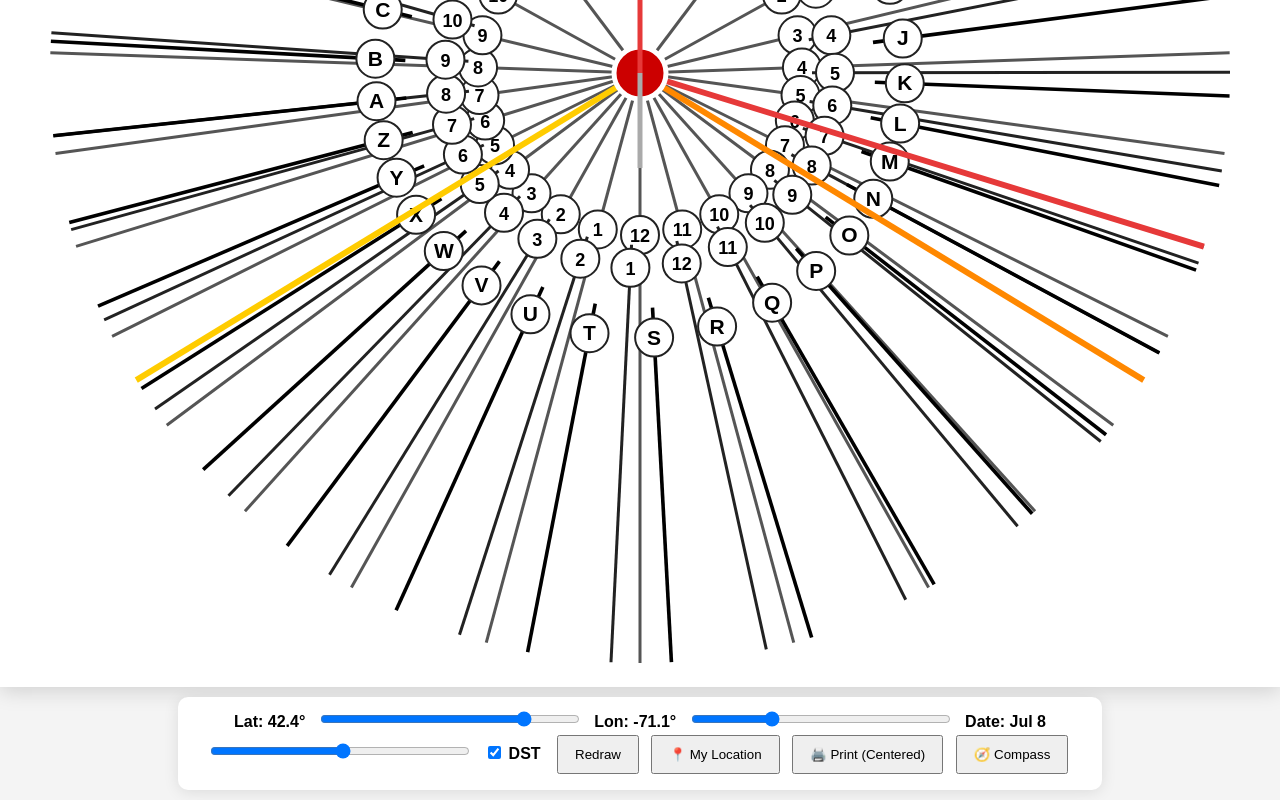
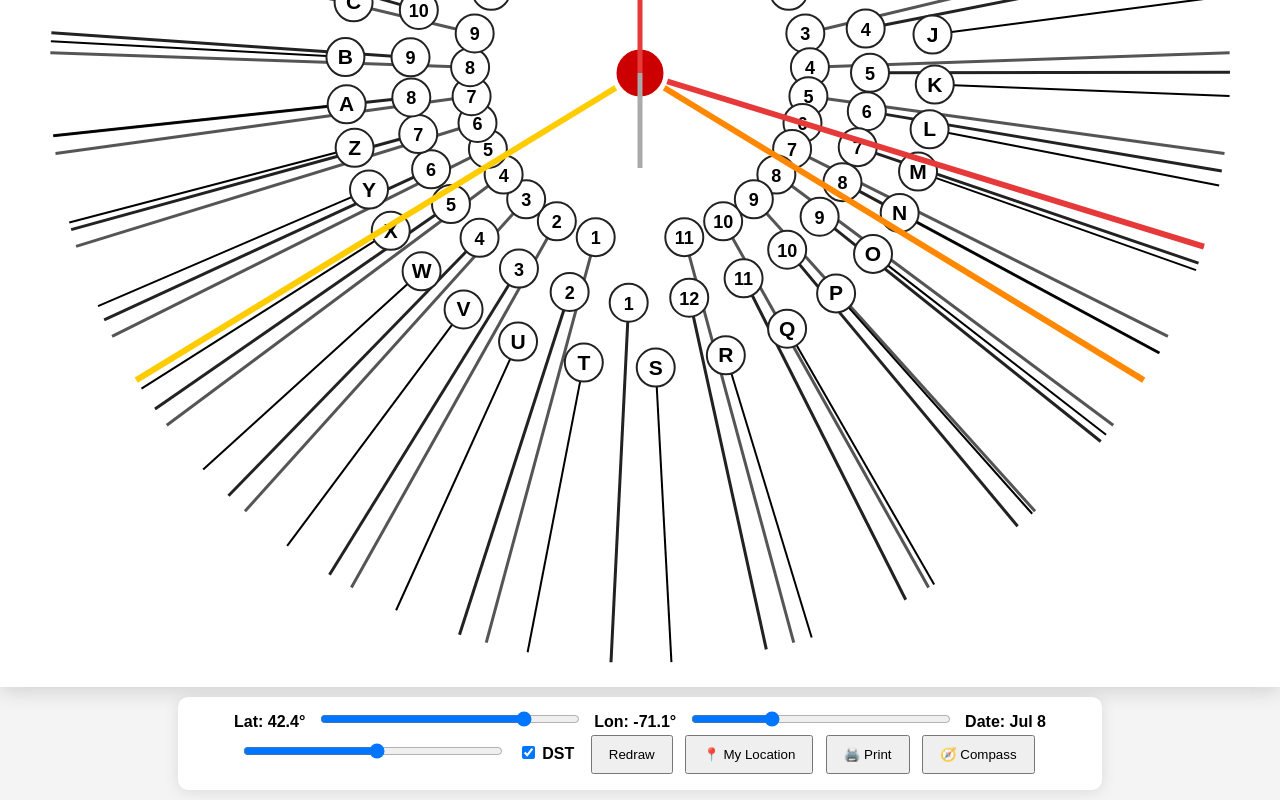
Before and after one commit to 26LourJohn/26lr, a plain HTML site: page 26lrSundial.html in a window 1280 px wide. Shown: the part 547-1347 px from the top of the page. Drawn offline with Linux system fonts and the light colour scheme.

Commit message:
for print changes

```diff
--- a/26lrSundial.html
+++ b/26lrSundial.html
@@ -4,6 +4,7 @@
     <meta charset="UTF-8">
     <meta name="viewport" content="width=device-width, initial-scale=1.0, user-scalable=yes">
     <title>26lrSundial</title>
+
     <style>
         body { font-family: Arial, sans-serif; margin: 0; background: #f4f4f4; text-align: center; }
         .controls { background: white; padding: 12px; margin: 10px auto; max-width: 900px; border-radius: 10px; box-shadow: 0 2px 15px rgba(0,0,0,0.1); }
@@ -41,7 +42,7 @@
 
         <button onclick="generateSundial()">Redraw</button>
         <button onclick="getMyLocation()">📍 My Location</button>
-        <button onclick="window.print()">🖨️ Print (Centered)</button>
+        <button onclick="generateSundial(true);window.print()">🖨️ Print</button>
         <button id="compassBtn">🧭 Compass</button>
     </div>
 
@@ -81,7 +82,7 @@
             document.getElementById('dateVal').textContent = d.toLocaleDateString('en-US', {month:'short', day:'numeric'});
         }
 
-        function generateSundial() {
+        function generateSundial(forprint) {
             currentLat = parseFloat(document.getElementById('latitude').value);
             currentLon = parseFloat(document.getElementById('longitude').value);
             currentDay = parseInt(document.getElementById('dateSlider').value);
@@ -102,11 +103,11 @@
             function drawRay(solarAzDeg, label, ring) {
                 const canvasRad = toRadians(solarAzDeg + 90);
 
-                const startR = ring === 'real' ? 0 : ring === 'std' ? 172 : 235;
-                const labelR = ring === 'real' ? 162 : ring === 'std' ? 195 : 265;
+                const startR = ring === 'real' ? 170 : ring === 'std' ? 240 : 295;
+                const labelR = ring === 'real' ? 170 : ring === 'std' ? 230 : 295;
 
                 ctx.strokeStyle = ring === 'real' ? '#555' : ring === 'std' ? '#222' : '#000';
-                ctx.lineWidth = ring === '26lr' ? 3.6 : 3.0;
+                ctx.lineWidth = ring === '26lr' ? 2.0 : 3.0;
                 ctx.beginPath();
                 ctx.moveTo(cx + startR * Math.cos(canvasRad), cy + startR * Math.sin(canvasRad));
                 ctx.lineTo(cx + maxR * Math.cos(canvasRad), cy + maxR * Math.sin(canvasRad));
@@ -131,7 +132,7 @@
             // Real Solar
             for (let h = 0; h < 24; h++) {
                 const ha = (h - 12) * 15;
-                const az = getSolarAzimuth(ha, currentLat, dec);
+                const az = h?getSolarAzimuth(ha, currentLat, dec):180;
                 drawRay(az, (h % 12 || 12).toString(), 'real');
             }
 
@@ -168,6 +169,7 @@
             r = toRadians(ssAz + 90); ctx.beginPath(); ctx.moveTo(cx, cy); ctx.lineTo(cx + maxR * Math.cos(r), cy + maxR * Math.sin(r)); ctx.stroke();
 
             // Red Now
+            if (!forprint){
                 const now = new Date();
                 const utcH = now.getUTCHours() + now.getUTCMinutes()/60;
                 const nowHA = (utcH - 12) * 15 + currentLon + eotDeg;
@@ -179,6 +181,8 @@
                 ctx.moveTo(cx, cy);
                 ctx.lineTo(cx + maxR * Math.cos(nr), cy + maxR * Math.sin(nr));
                 ctx.stroke();
+            }
+
 
             // Gnomon
             ctx.fillStyle = '#cc0000';
```
Lines whose indentation alone changed are shown as unchanged.
